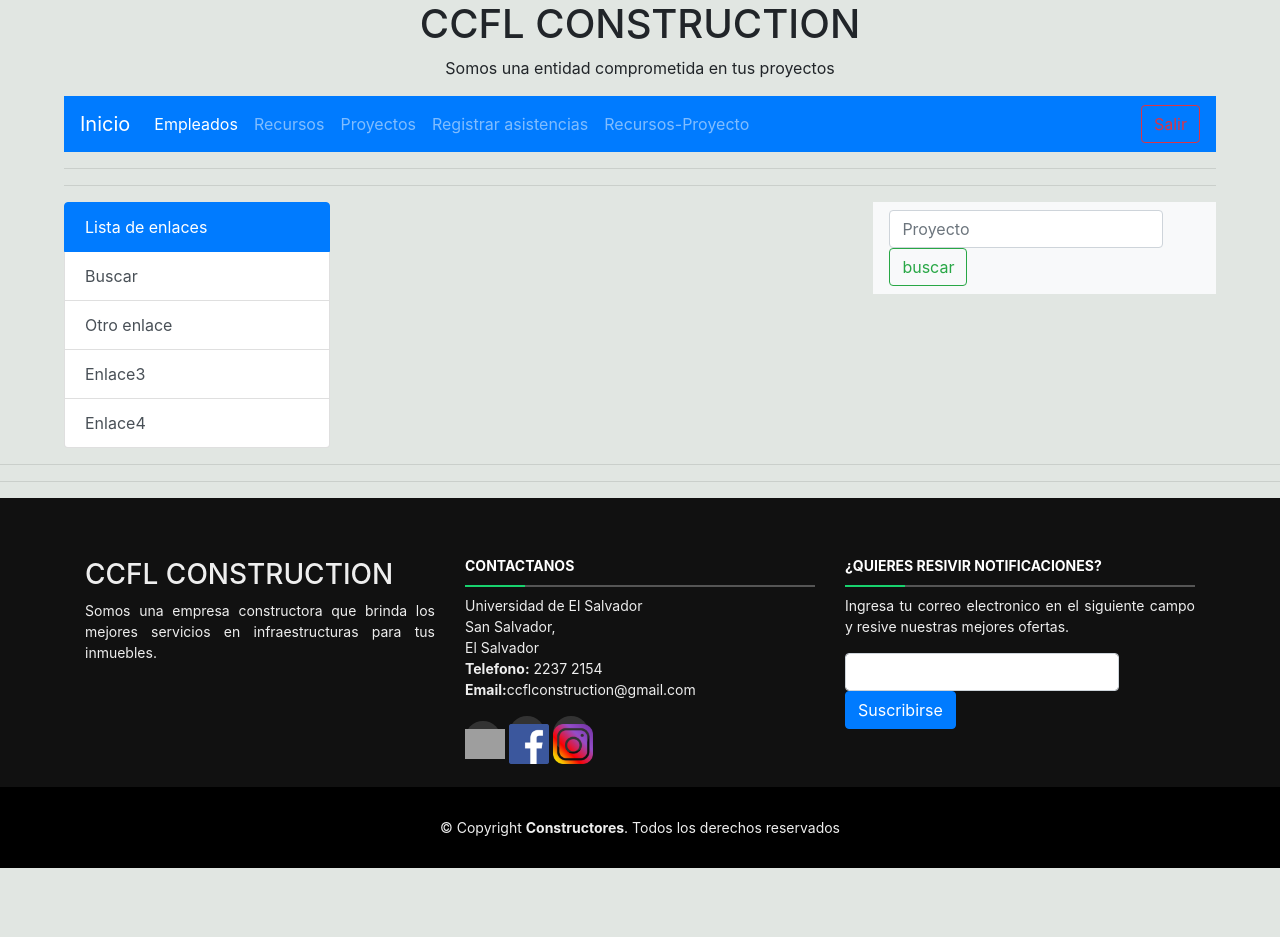
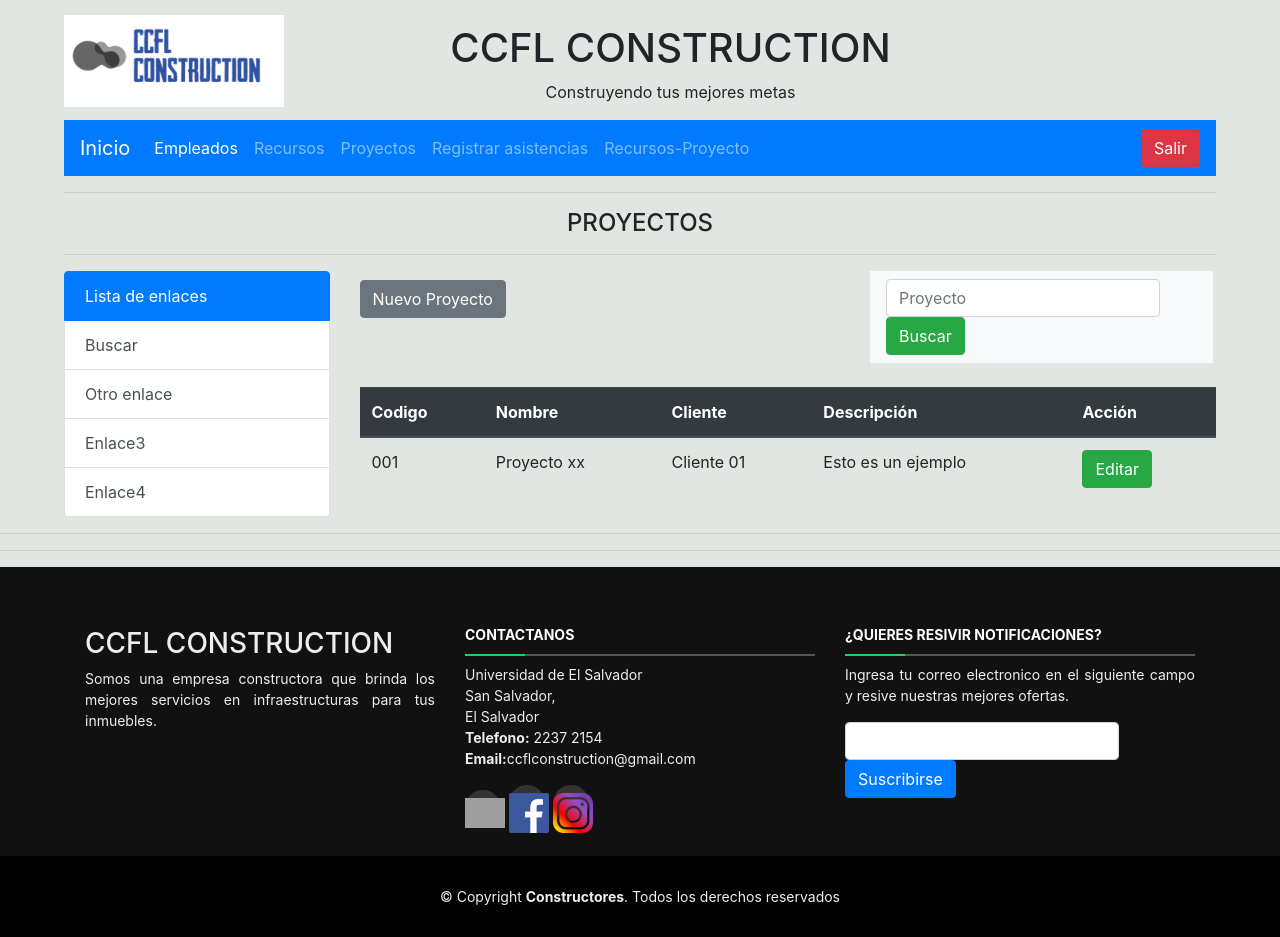
Before and after one commit to FCamposP/tarea-hdp, a Django app: page /proyectos/busquedaProyecto/ in a window 1280 px wide. Before the commit the page ends 868 px from the top, so only its background shows below. Run offline with Django 3.2, Linux system fonts and the light colour scheme; a user stored in the database is signed in; some libraries are stand-ins or nearby versions; grey boxes are pictures that could not be loaded.

Commit message:
inicio de elaboracion de html para la template Buscar Proyecto

```diff
--- a/static/css/estilos.css
+++ b/static/css/estilos.css
@@ -1,7 +1,7 @@
 body{background: #E1E6E2;
 }
 
-header,.main{width:90%;
+header,.main,#navbar{width:90%;
 margin:auto; }
 
 
@@ -14,7 +14,7 @@ margin:auto; }
 
 #buscadorProyecto{
   width: 40%;
-  margin-left: 60%
+  margin-left: 42%
 }
 
 
--- a/templates/base/base.html
+++ b/templates/base/base.html
@@ -18,17 +18,18 @@
       <header id="header">
 
 
-              <div class="hero-text text-center">
+        <div class="hero-text text-center">
+          <a href="" class="col-md-3"><img id="logo" style="float:left; padding: 15px 0 0 0;"  src="{% static 'img/logo.jpg' %}" alt="Logo ccfl" width="220px"></a>
+          <div class="col-md-9" style="margin:auto; ">
+              <h1>CCFL CONSTRUCTION</h1>
+              <p>{% block mensaje%}Construyendo tus mejores metas{% endblock %}</p>
+          </div>
 
-                  <div class="titulo">
-                    <h1>CCFL CONSTRUCTION</h1>
-                    <p>Somos una entidad comprometida en tus proyectos</p>
+      </div>
 
-                  </div>
-           </div>
-
+      </header>
               {% block navbar %}
-              <div>
+              <div id="navbar">
                 <nav class = "navbar navbar-expand-lg navbar-dark bg-primary">
                   <a class="navbar-brand" href="http://127.0.0.1:8000/const/index/"> <font style = "vertical-align: inherit;"> <font style = "vertical-align: inherit;"> Inicio </font> </font> </a>
                   <button class = "navbar-toggler" type = "button" data-toggle = "collapse" data-target = "# navbarColor01" aria-controls = "navbarColor01" aria-expand = "false" aria-label = "Toggle navigation ">
@@ -58,7 +59,7 @@
 
                     <form class = "form-inline my-2 my-lg-0">
 
-                      <a class="btn btn-outline-danger" href="{% url 'logout'%}" role="button">Salir</a>
+                      <a class="btn btn-danger" href="{% url 'logout'%}" role="button">Salir</a>
                     </form>
 
                   </div>
@@ -66,9 +67,7 @@
               </div>
                  {% endblock %}
 
-   <hr><hr>
-          {% endblock %}
-        </header>
+
 
 
 
@@ -77,6 +76,9 @@
   {%block cuerpo%}
 
    <section class="main">
+      <hr>{% block Apartado%} {% endblock %} <hr>
+      {% endblock %}
+
     <div class= "row">
       <aside class="col-md-3">
         {%block links%}
--- a/templates/proyecto/BuscarProyecto.html
+++ b/templates/proyecto/BuscarProyecto.html
@@ -1,5 +1,5 @@
 {% extends 'base/base.html'%}
-
+{% block Apartado%} <h4 style=" text-align: center;">PROYECTOS</h4>{% endblock %}
 {%block links%}
 <div class="list-group">
     <a href="#" class="list-group-item list-group-item-action active">
@@ -13,15 +13,43 @@
 {%endblock%}
 
 {% block contenido %}
-<div id="buscadorProyecto">
+<div style="display:inline-block">
+  <button type="button" class="btn btn-secondary">Nuevo Proyecto</button>
+
+</div>
+
+<div id="buscadorProyecto" style="display:inline-block">
     <nav class="navbar navbar-light bg-light">
         <form class="form-inline">
             <input class="form-control mr-sm-2" type="search" placeholder="Proyecto" aria-label="Search">
-                <button class="btn btn-outline-success my-2 my-sm-0" type="submit">buscar</button>
+                <button class="btn btn-success my-2 my-sm-0" type="submit">Buscar</button>
         </form>
     </nav>
 
 </div>
+<br>
+<br>
+<table class="table">
+    <thead class="thead-dark">
+      <tr>
+        <th scope="col">Codigo</th>
+        <th scope="col">Nombre</th>
+        <th scope="col">Cliente</th>
+        <th scope="col">Descripción</th>
+        <th scope="col">Acción</th>
+      </tr>
+    </thead>
+    <tbody>
+        <tr>
+          <td>001</td>
+          <td>Proyecto xx</td>
+          <td>Cliente 01</td>
+          <td>Esto es un ejemplo</td>
+          <td>    <a href="" class="btn btn-success">Editar</a>
+          </td>
+        </tr>
 
+    </tbody>
+  </table>
 
 {% endblock %}
```
Also changed, not shown: templates/proyecto/DetalleProyecto.html (+18 -0 lines).
